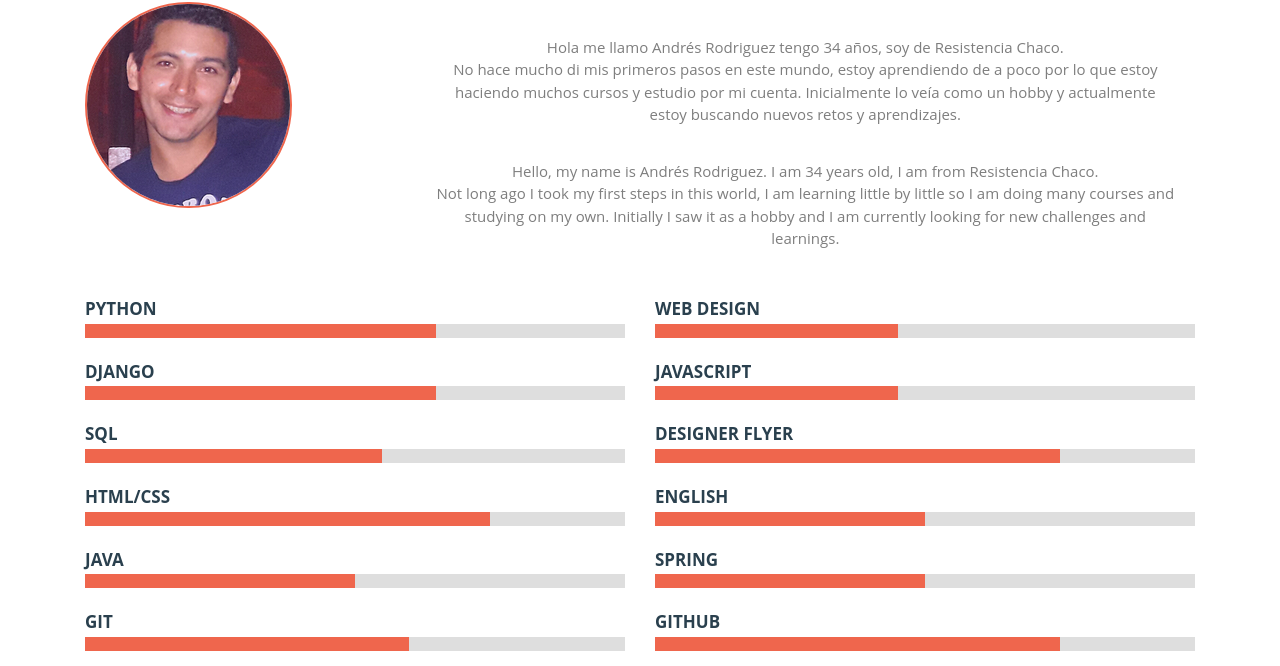
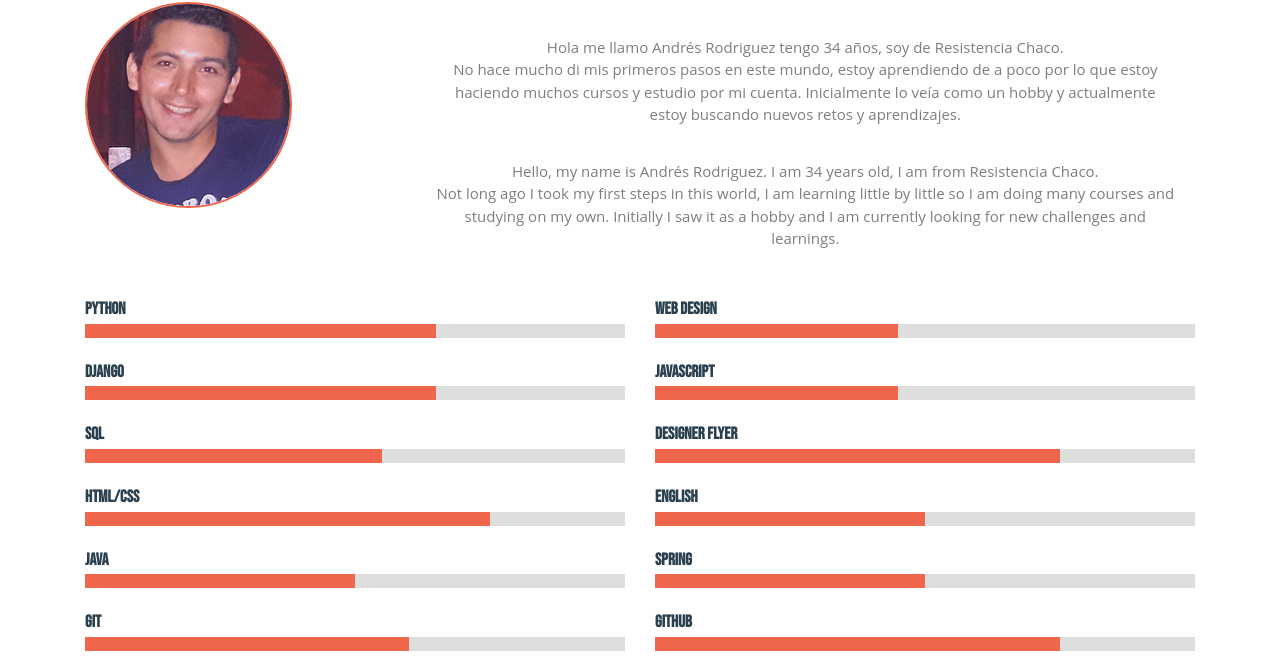
Before and after one commit to AndrRod/Porfolio, a Django app: page / in a window 1280 px wide. Shown: the part 629-1295 px from the top of the page. Run offline with Django 3.2, Linux system fonts and the light colour scheme; some libraries are stand-ins or nearby versions.

```diff
--- a/static/css/style.css
+++ b/static/css/style.css
@@ -20,6 +20,7 @@ input[type="button"]{
 h1,h2,h3,h4,h5,h6{
 	padding:0 0;
 	margin:0 0;
+	font-family: 'Bebas Neue', cursive;
 }
 p{
 	padding:0 0;
@@ -33,6 +34,7 @@ body{
 	padding:0 0;
 	margin:0 0;
 	font-family: 'Open Sans', sans-serif;
+	/* font-family: 'Bebas Neue', cursive; */
 
 
 }
```
